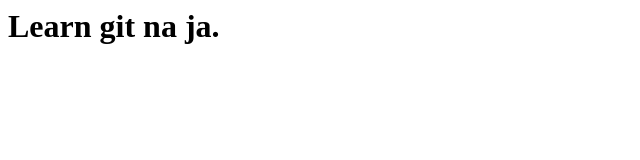
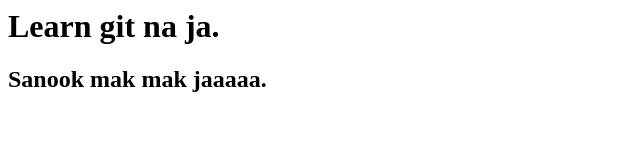
Before and after one commit to Keroro2139/learn-cmd, a plain HTML site: page index.html in a window 1280 px wide. Shown: the whole page, without its empty margins (0-640 px from the left). Drawn offline with Linux system fonts and the light colour scheme.

Commit message:
indexPuy

```diff
--- a/index.html
+++ b/index.html
@@ -8,7 +8,8 @@
 </head>
 
 <body>
-    <h1>Learn git na ja.</h1>
+    <h1>Learn git na ja. </h1>
+    <h2>Sanook mak mak jaaaaa.</h2>
 </body>
 
 </html>
```
